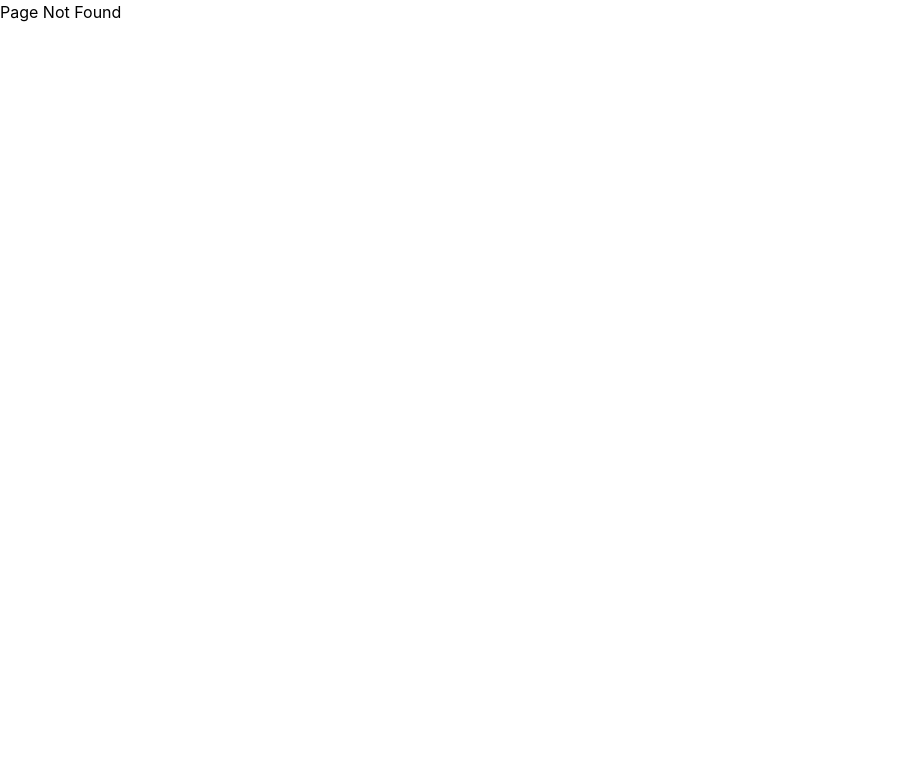
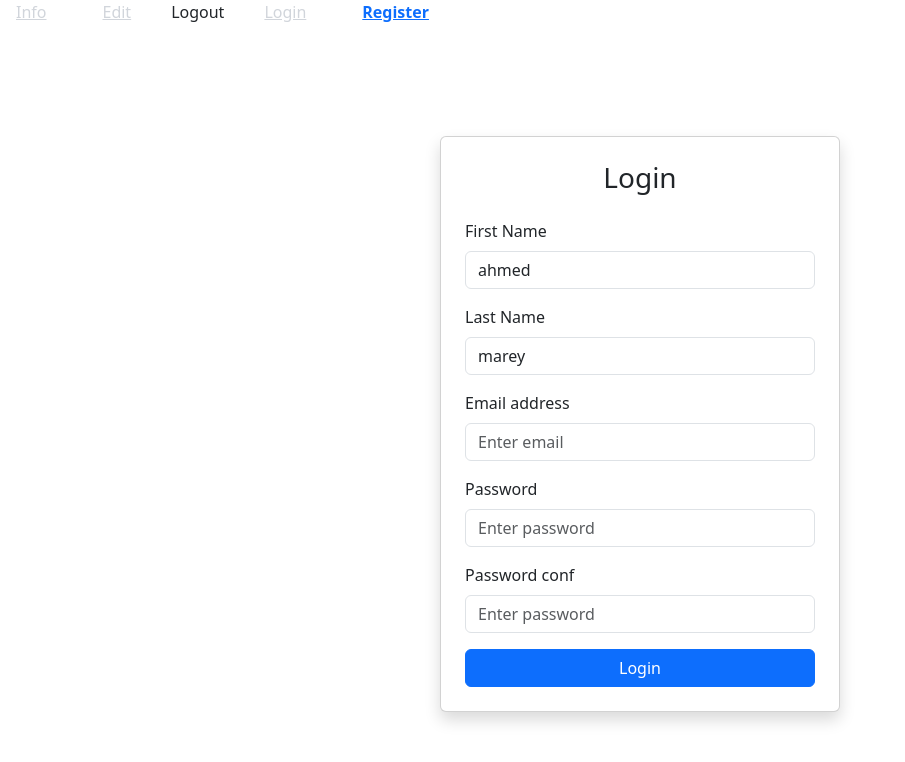
Before and after one commit to ahmedmar3y2017/reactExample, a React (Create React App) app: page /user/register in a window 1280 px wide. Before the commit this address had no page. Shown: the top 762 px of the page, without its empty margins (0-905 px from the left). Built offline with nearby package versions, Linux system fonts and the light colour scheme.

Commit message:
-- formik login and register

```diff
--- a/package.json
+++ b/package.json
@@ -7,12 +7,16 @@
     "@testing-library/jest-dom": "^6.9.1",
     "@testing-library/react": "^16.3.2",
     "@testing-library/user-event": "^13.5.0",
+    "bootstrap": "^5.3.8",
+    "formik": "^2.4.9",
     "react": "^19.2.4",
+    "react-bootstrap": "^2.10.10",
     "react-dom": "^19.2.4",
     "react-icons": "^5.5.0",
     "react-router-dom": "^7.13.0",
     "react-scripts": "5.0.1",
-    "web-vitals": "^2.1.4"
+    "web-vitals": "^2.1.4",
+    "yup": "^1.7.1"
   },
   "scripts": {
     "start": "react-scripts start",
--- a/src/App.js
+++ b/src/App.js
@@ -12,7 +12,7 @@ import usePrevState from "./components/PrevState/usePrevState";
 import Header from "./components/Header/Header";
 import Footer from "./components/Footer/Footer";
 import { Outlet } from "react-router-dom";
-
+import "bootstrap/dist/css/bootstrap.min.css";
 function App() {
   return (
     <>
--- a/src/index.js
+++ b/src/index.js
@@ -10,6 +10,8 @@ import ErrorPage from "./routes/ErrorPage";
 import UserLayout from "./routes/UserLayout";
 import UserInfo from "./routes/UserInfo";
 import UserEdit from "./routes/UserEdit";
+import Login from "./routes/Login";
+import Register from "./routes/Register";
 
 const router = createBrowserRouter([
   {
@@ -29,6 +31,8 @@ const router = createBrowserRouter([
       { index: true, element: <div> User Home </div> },
       { path: ":userId/info", element: <UserInfo></UserInfo> },
       { path: "edit", element: <UserEdit></UserEdit> },
+      { path: "login", element: <Login></Login> },
+      { path: "register", element: <Register></Register> },
     ],
   },
 ]);
--- /dev/null
+++ b/src/routes/Login.jsx
@@ -0,0 +1,98 @@
+import { useFormik } from "formik";
+import React, { useEffect } from "react";
+import { Button, Card, Container, Form } from "react-bootstrap";
+
+import { loginSchemaVlidation } from "../util/validationSchema.js";
+
+const emails = ["ahmed@asset.com.eg", "eslam@asset.com.eg"];
+const Login = () => {
+  const formik = useFormik({
+    initialValues: { email: "", password: "" },
+    onSubmit: (values, formikHelper) => {
+      if (emails.includes(formik.values.email)) {
+        // formik.setFieldError("email", "email already exists");
+        formikHelper.setFieldError("email", "email already exists");
+        // stop when email already exists
+        return;
+      }
+      alert(JSON.stringify(values));
+    },
+    validationSchema: loginSchemaVlidation,
+    validateOnBlur: true,
+    validateOnChange: true,
+    // validateOnMount: true, // when form load
+    // validate: (value) => { // validate specific field manually
+    //   if (value.email.length > 3) alert("error email ");
+    //   console.log(value);
+    // },
+  });
+
+  useEffect(() => {
+    // set value using useeffect when page load by set field value
+    if (!formik.values.email)
+      formik.setFieldValue("email", "marey@asset.com.eg");
+  }, []);
+  useEffect(() => {
+    // console.log(formik);
+
+    if (Object.keys(formik.errors).length > 0)
+      console.log("ERRORS : ", formik.errors);
+  }, [formik.errors]);
+  const emailHandler = (e) => {
+    if (e.target.name === "email") {
+      console.log("fire email api ");
+    }
+    // custom email handler to fire api
+    formik.handleChange(e);
+    // formik.setFieldValue(e.target.name, e.target.value);
+  };
+  return (
+    <Container className="d-flex justify-content-center align-items-center vh-100">
+      <Card style={{ width: "400px" }} className="p-4 shadow">
+        <h3 className="text-center mb-4">Login</h3>
+
+        <Form onSubmit={formik.handleSubmit}>
+          <Form.Group className="mb-3">
+            <Form.Label>Email address</Form.Label>
+            <Form.Control
+              type="email"
+              placeholder="Enter email"
+              required
+              name="email"
+              onChange={emailHandler}
+              onBlur={formik.handleBlur}
+              value={formik.values.email}
+              isInvalid={formik.touched.email && formik.errors.email}
+            />
+            <Form.Control.Feedback type="invalid">
+              {formik.errors.email}
+            </Form.Control.Feedback>{" "}
+          </Form.Group>
+
+          <Form.Group className="mb-3">
+            <Form.Label>Password</Form.Label>
+            <Form.Control
+              type="password"
+              placeholder="Enter password"
+              required
+              name="password"
+              onChange={formik.handleChange}
+              onBlur={formik.handleBlur}
+              value={formik.values.password}
+              isInvalid={formik.touched.password && formik.errors.password}
+            />
+            <Form.Control.Feedback type="invalid">
+              {formik.errors.password}
+            </Form.Control.Feedback>{" "}
+          </Form.Group>
+
+          <Button variant="primary" type="submit" className="w-100">
+            Login
+          </Button>
+        </Form>
+      </Card>
+    </Container>
+  );
+};
+
+export default Login;
--- /dev/null
+++ b/src/routes/Register.jsx
@@ -0,0 +1,144 @@
+import { useFormik } from "formik";
+import React, { useEffect } from "react";
+import { registerSchemaVlidation } from "../util/validationSchema";
+import { Button, Card, Container, Form } from "react-bootstrap";
+
+const Register = () => {
+  const formik = useFormik({
+    initialValues: {
+      firstName: "",
+      lastName: "",
+      email: "",
+      password: "",
+      passwordConf: "",
+    },
+    onSubmit: (values) => {
+      alert(JSON.stringify(values));
+    },
+    validationSchema: registerSchemaVlidation,
+    validateOnBlur: true,
+    validateOnChange: true,
+  });
+
+  useEffect(() => {
+    debugger;
+    if (!formik.values.firstName) formik.setFieldValue("firstName", "ahmed");
+    if (!formik.values.lastName) formik.setFieldValue("lastName", "marey");
+  }, []);
+
+  const firstNameHandler = (e) => {
+    debugger;
+    if (e.target.name === "firstName") {
+      if (e.target.value.length > 6) {
+        formik.setFieldError("firstName", "Length invalid ");
+        return;
+      }
+    }
+    formik.handleChange(e);
+  };
+  return (
+    <Container className="d-flex justify-content-center align-items-center vh-100">
+      <Card style={{ width: "400px" }} className="p-4 shadow">
+        <h3 className="text-center mb-4">Login</h3>
+
+        <Form onSubmit={formik.handleSubmit}>
+          <Form.Group className="mb-3">
+            <Form.Label>First Name</Form.Label>
+            <Form.Control
+              type="text"
+              placeholder="Enter First Name"
+              required
+              name="firstName"
+              onChange={firstNameHandler}
+              onBlur={formik.handleBlur}
+              value={formik.values.firstName}
+              isInvalid={formik.touched.firstName && formik.errors.firstName}
+              autoComplete="off"
+            />
+            <Form.Control.Feedback type="invalid">
+              {formik.errors.firstName}
+            </Form.Control.Feedback>
+          </Form.Group>
+
+          <Form.Group className="mb-3">
+            <Form.Label>Last Name</Form.Label>
+            <Form.Control
+              type="text"
+              placeholder="Enter Last Name"
+              required
+              name="lastName"
+              onChange={formik.handleChange}
+              onBlur={formik.handleBlur}
+              value={formik.values.lastName}
+              isInvalid={formik.touched.lastName && formik.errors.lastName}
+              autoComplete="off"
+            />
+            <Form.Control.Feedback type="invalid">
+              {formik.errors.lastName}
+            </Form.Control.Feedback>
+          </Form.Group>
+
+          <Form.Group className="mb-3">
+            <Form.Label>Email address</Form.Label>
+            <Form.Control
+              type="email"
+              placeholder="Enter email"
+              required
+              name="email"
+              onChange={formik.handleChange}
+              onBlur={formik.handleBlur}
+              value={formik.values.email}
+              isInvalid={formik.touched.email && formik.errors.email}
+              autoComplete="off"
+            />
+            <Form.Control.Feedback type="invalid">
+              {formik.errors.email}
+            </Form.Control.Feedback>{" "}
+          </Form.Group>
+
+          <Form.Group className="mb-3">
+            <Form.Label>Password</Form.Label>
+            <Form.Control
+              type="password"
+              placeholder="Enter password"
+              required
+              name="password"
+              onChange={formik.handleChange}
+              onBlur={formik.handleBlur}
+              value={formik.values.password}
+              isInvalid={formik.touched.password && formik.errors.password}
+            />
+            <Form.Control.Feedback type="invalid">
+              {formik.errors.password}
+            </Form.Control.Feedback>{" "}
+          </Form.Group>
+
+          <Form.Group className="mb-3">
+            <Form.Label>Password conf</Form.Label>
+            <Form.Control
+              type="password"
+              placeholder="Enter password"
+              required
+              name="passwordConf"
+              onChange={formik.handleChange}
+              onBlur={formik.handleBlur}
+              value={formik.values.passwordConf}
+              isInvalid={
+                formik.touched.passwordConf && formik.errors.passwordConf
+              }
+            />
+            <Form.Control.Feedback type="invalid">
+              {formik.errors.passwordConf}
+            </Form.Control.Feedback>{" "}
+          </Form.Group>
+
+          <Button variant="primary" type="submit" className="w-100">
+            Login
+          </Button>
+        </Form>
+      </Card>
+    </Container>
+  );
+};
+
+export default Register;
--- a/src/routes/UserLayout.jsx
+++ b/src/routes/UserLayout.jsx
@@ -22,6 +22,14 @@ const UserLayout = () => {
           Edit
         </NavLink>
         <a onClick={logouthandler}>Logout</a>
+
+        <NavLink to="login" className={navStyle}>
+          Login
+        </NavLink>
+
+        <NavLink to="register" className={navStyle}>
+          Register
+        </NavLink>
       </nav>
       <Outlet></Outlet>
     </div>
--- /dev/null
+++ b/src/util/validationSchema.js
@@ -0,0 +1,22 @@
+import * as Yup from "yup";
+export const loginSchemaVlidation = Yup.object({
+  email: Yup.string().email("Invalid email ").required("email required"),
+  password: Yup.string().required("password required"),
+});
+
+export const registerSchemaVlidation = Yup.object({
+  firstName: Yup.string().required("firstName required"),
+  lastName: Yup.string().required("lastName required"),
+  email: Yup.string().email("Invalid email ").required("email required"),
+  password: Yup.string()
+    .min(8, "Password min length 8 chars ")
+    .matches(/[a-z]/, "Must contain a lowercase letter")
+    .matches(/[A-Z]/, "Must contain an uppercase letter")
+    .matches(/[0-9]/, "Must contain a number")
+    .matches(/[!@#$%^&*]/, "Must contain a special character")
+    .required("password required"),
+  passwordConf: Yup.string()
+    .min(8, "Password min length 8 chars ")
+    .required("password required")
+    .oneOf([Yup.ref("password")], "Passwords must match"),
+});
```
Also changed, not shown: 1 other file (tests, documents, lock files or other folders).
